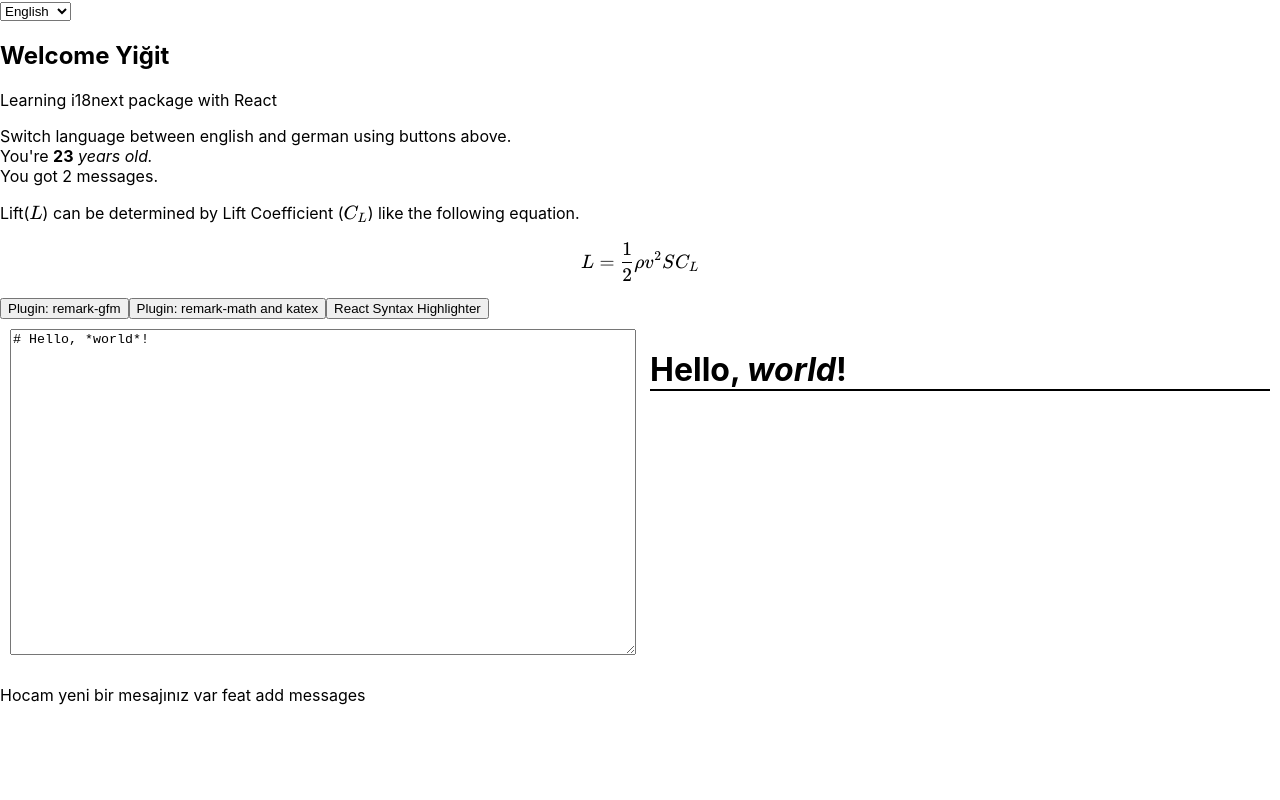
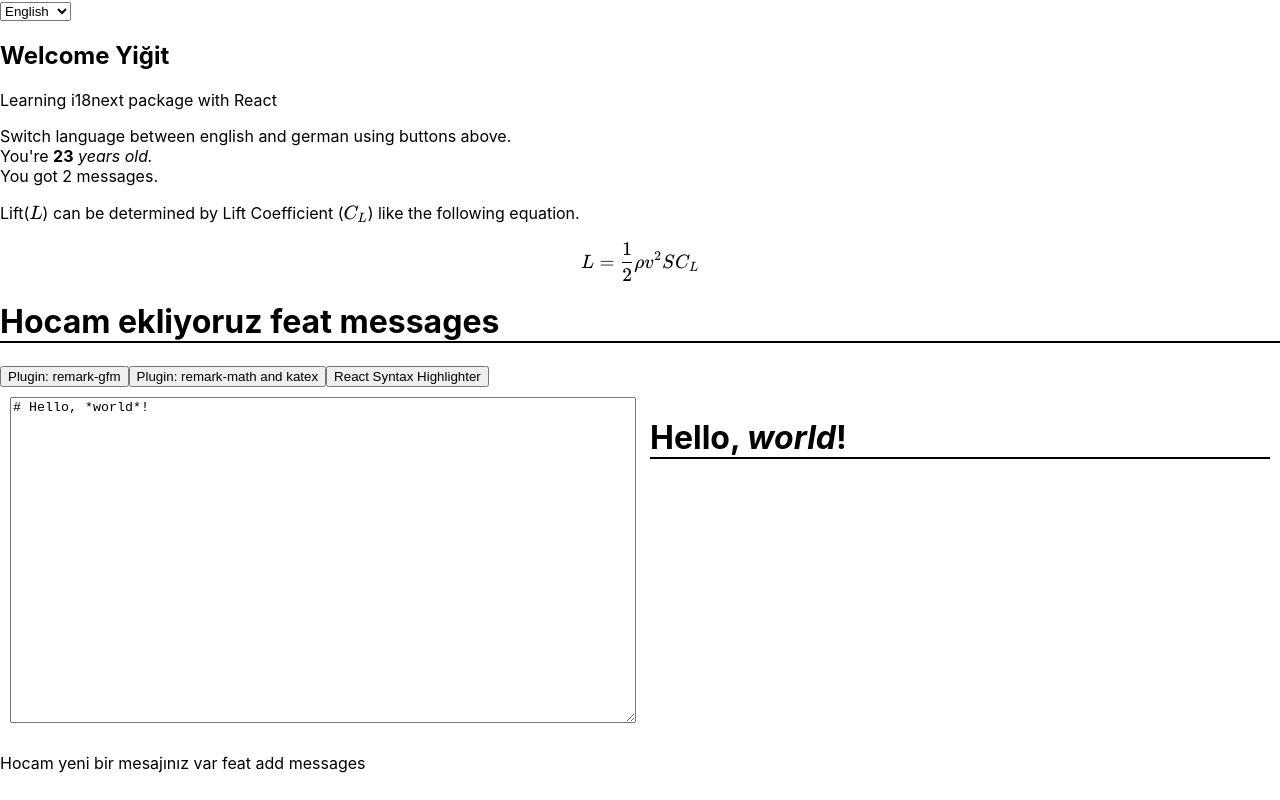
Before and after one commit to yeged/React-i18next, a React (Create React App) app: page / in a window 1280 px wide. Built offline with nearby package versions, Linux system fonts and the light colour scheme.

Commit message:
ISV-5: Refactor

```diff
--- a/src/components/SimpleMarkdown.tsx
+++ b/src/components/SimpleMarkdown.tsx
@@ -64,6 +64,7 @@ const SimpleMarkdown = () => {
 
   return (
     <div>
+      <h1>Hocam ekliyoruz feat messages</h1>
       <button onClick={() => setMarkdown(t('gfm'))}>
         Plugin: remark-gfm
       </button>
```
